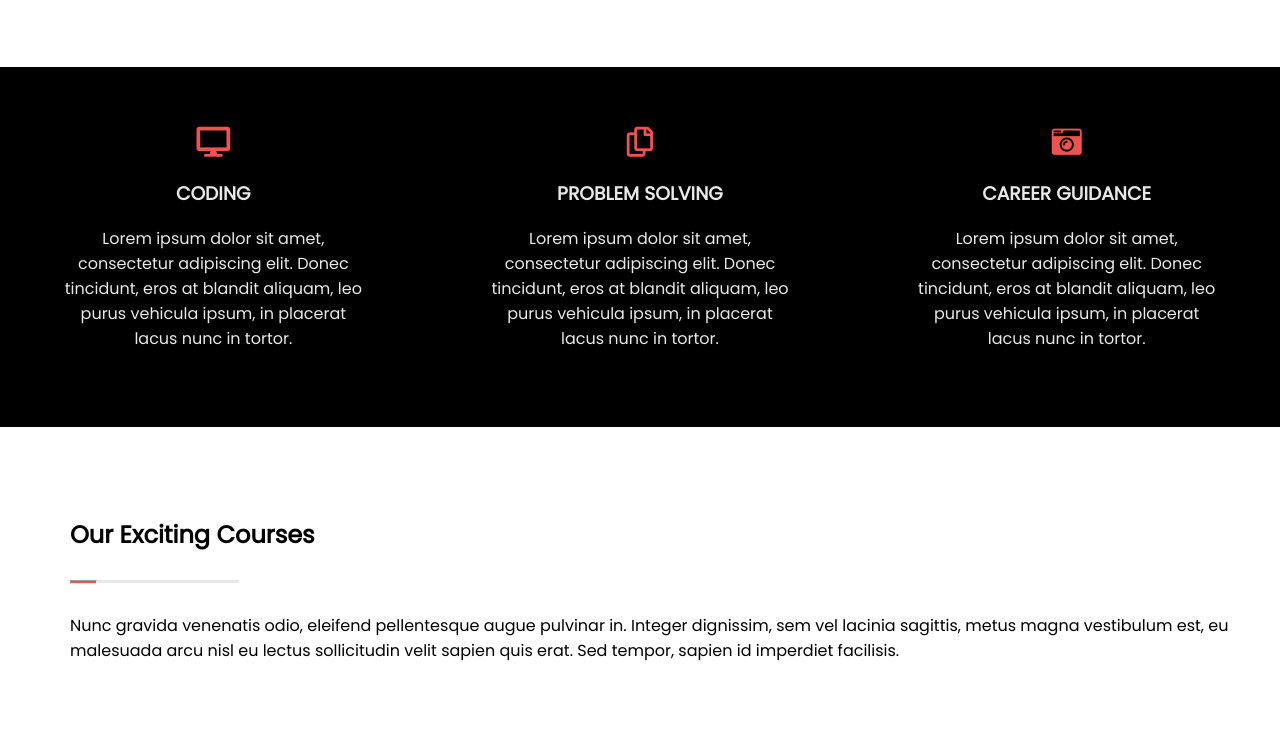
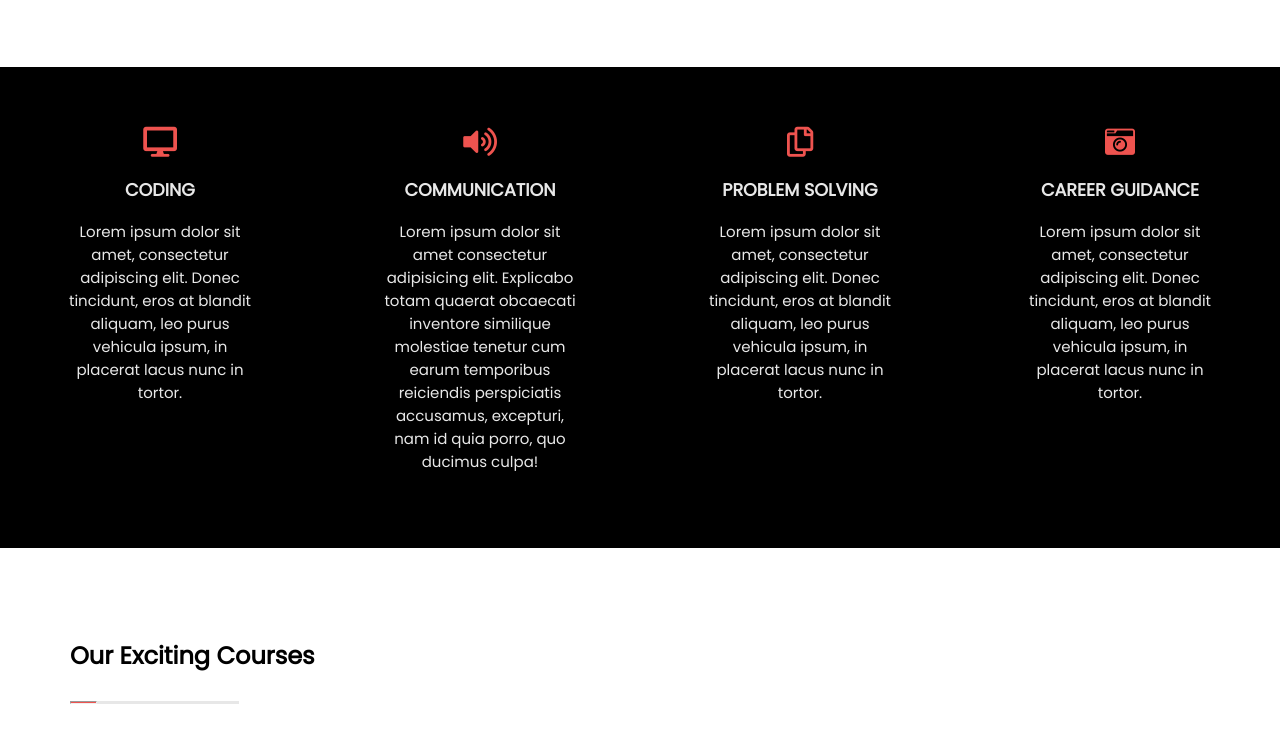
Before and after one commit to MalikGallow/code4ct, a plain HTML site: page index.html in a window 1280 px wide. Shown: the part 1085-1816 px from the top of the page. Drawn offline with Linux system fonts and the light colour scheme; files whose address does not match are found by name.

Commit message:
added communication icon

```diff
--- a/index.html
+++ b/index.html
@@ -92,6 +92,13 @@
                 <h3>CODING</h3>
                 <p>Lorem ipsum dolor sit amet, consectetur adipiscing elit. Donec tincidunt, eros at
                     blandit aliquam, leo purus vehicula ipsum, in placerat lacus nunc in tortor.</p>
+            </div>
+
+            <div class="icons">
+                <!-- icon communication -->
+                <a><i class="fas fa-volume-up"></i></a>
+                <h3>COMMUNICATION</h3>
+                <p>Lorem ipsum dolor sit amet consectetur adipisicing elit. Explicabo totam quaerat obcaecati inventore similique molestiae tenetur cum earum temporibus reiciendis perspiciatis accusamus, excepturi, nam id quia porro, quo ducimus culpa!</p>
             </div>
 
             <div class="icons">
--- a/sass/partials/_layout.scss
+++ b/sass/partials/_layout.scss
@@ -32,7 +32,8 @@ article{
 // styling for middle div
 section{
     display: grid;
-    grid-template-columns: 1fr 1fr 1fr;
+    grid-template-columns: 1fr 1fr 1fr 1fr;
+    font-size: 15px;
 }
 
 .our{
```
Also changed, not shown: css/styles.css, 1 other file.
